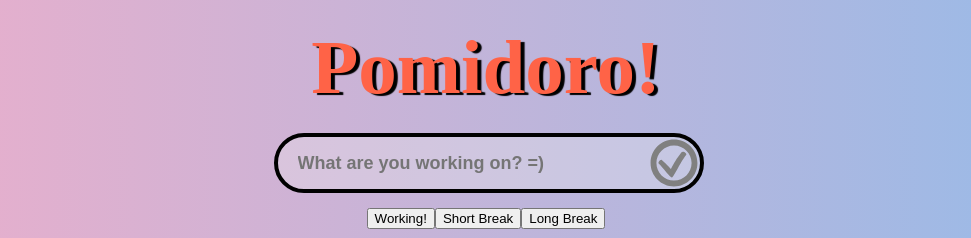
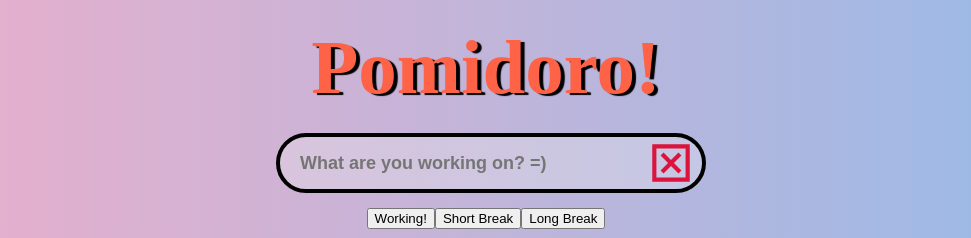
Before and after one commit to xoxoffy/pomodoro, a React (Vite) app: page / in a window 1280 px wide. Both pictures are taken after a click on the icon 827 px from the left and 162 px from the top of the page. Shown: the top 238 px of the page, without its empty margins (154-1125 px from the left). Built offline with nearby package versions, Linux system fonts and the light colour scheme.

Commit message:
Button changing

```diff
--- a/src/query/components/Query.css
+++ b/src/query/components/Query.css
@@ -9,7 +9,7 @@
   border: 4px solid black;
 }
 
-.confirm-query {
+.confirm-query-button {
   width: 50px;
   height: 50px;
   cursor: pointer;
@@ -18,6 +18,20 @@
   color: grey;
 }
 
-.confirm-query:focus {
-  border: none;
+.confirm-query-button__valid {
+  width: 50px;
+  height: 50px;
+  cursor: pointer;
+  margin-left: -55px;
+  margin-bottom: -19px;
+  color: lime;
 }
+
+.cancel-query-button {
+  width: 50px;
+  height: 50px;
+  cursor: pointer;
+  margin-left: -60px;
+  margin-bottom: -19px;
+  color: crimson;
+}
--- a/src/query/components/Query.tsx
+++ b/src/query/components/Query.tsx
@@ -5,11 +5,13 @@ import { useDispatch } from 'react-redux/es/hooks/useDispatch';
 import { useSelector } from 'react-redux/es/exports';
 import { queryActions } from '../../store/slices/querySlice';
 import { timerActions } from '../../store/slices/timerSlice';
+import { MdOutlineDisabledByDefault } from 'react-icons/md';
 
 const Query: FunctionComponent = () => {
   const dispatch = useDispatch();
 
   const taskIsAccepted = useSelector((state: any) => state.query.isTaskVisible);
+  const task = useSelector((state: any) => state.query.task);
 
   const activateTaskHandler = () => {
     dispatch(queryActions.toggleTask());
@@ -26,11 +28,20 @@ const Query: FunctionComponent = () => {
         type="text"
         disabled={taskIsAccepted}
       />
-      <GiConfirmed
-        type="submit"
-        className="confirm-query"
-        onClick={activateTaskHandler}
-      />
+      {!taskIsAccepted ? (
+        <GiConfirmed
+          type="submit"
+          className={
+            task ? 'confirm-query-button__valid' : 'confirm-query-button'
+          }
+          onClick={activateTaskHandler}
+        />
+      ) : (
+        <MdOutlineDisabledByDefault
+          onClick={activateTaskHandler}
+          className="cancel-query-button"
+        />
+      )}
     </Fragment>
   );
 };
```
